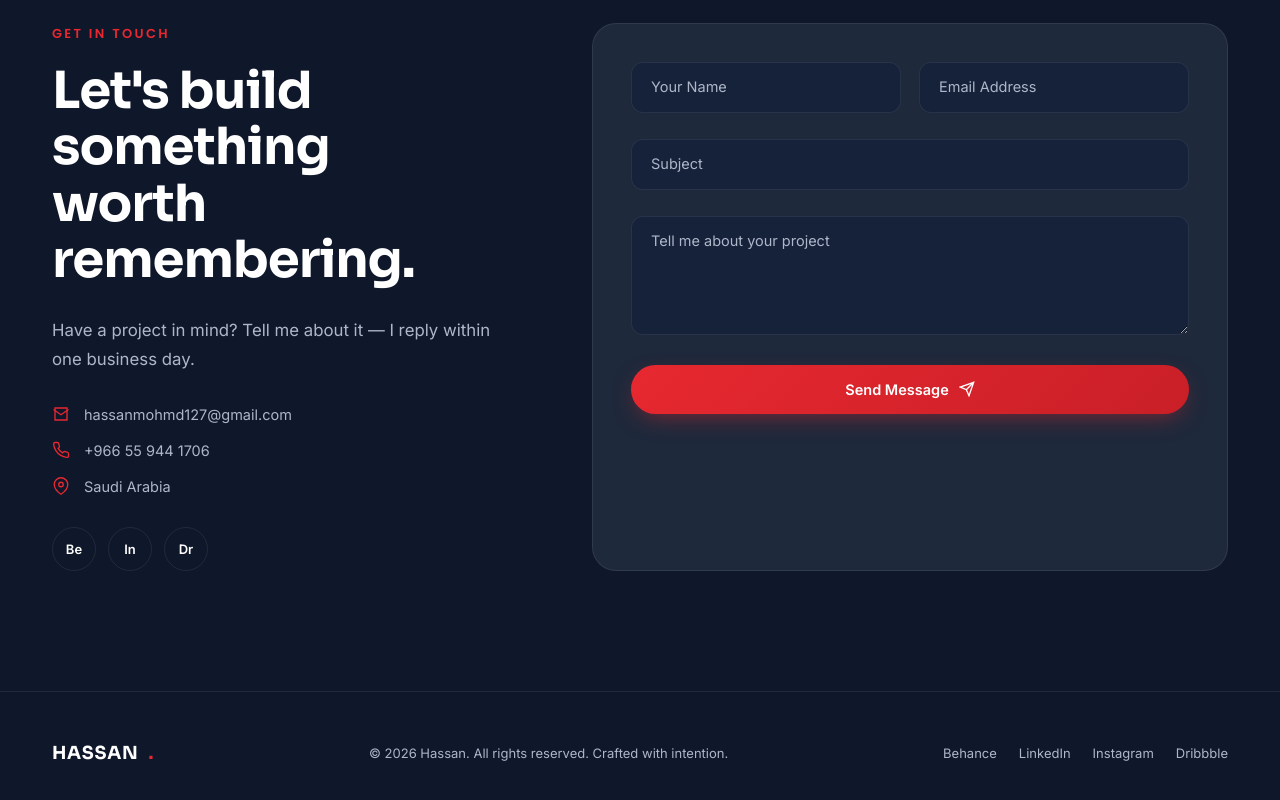
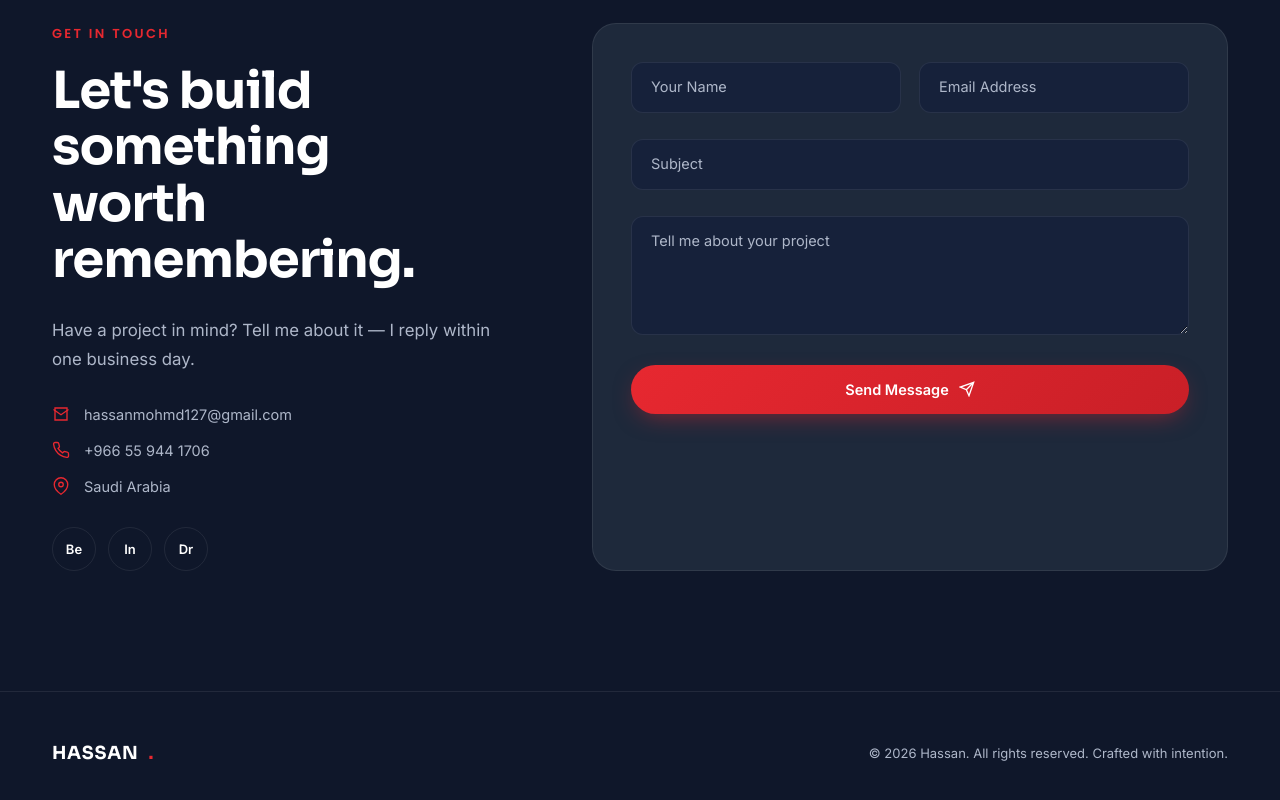
Before and after one commit to hassanmahgoub/GH-web, a plain HTML site: page index.html in a window 1280 px wide. Shown: the part 7709-8509 px from the top of the page. Drawn offline with Linux system fonts and the light colour scheme.

Commit message:
Remove footer social links

```diff
--- a/index.html
+++ b/index.html
@@ -501,12 +501,7 @@
   <div class="section-inner footer-inner">
     <a href="#home" class="logo">HASSAN<span class="logo-dot">.</span></a>
     <p>© <span id="year"></span> Hassan. All rights reserved. Crafted with intention.</p>
-    <div class="footer-socials">
-      <a href="https://www.behance.net/hassan" target="_blank" rel="noopener">Behance</a>
-      <a href="https://www.linkedin.com/in/hassan" target="_blank" rel="noopener">LinkedIn</a>
-      <a href="https://www.instagram.com/hassan" target="_blank" rel="noopener">Instagram</a>
-      <a href="https://dribbble.com/hassan" target="_blank" rel="noopener">Dribbble</a>
-    </div>
+
   </div>
 </footer>
 
```
